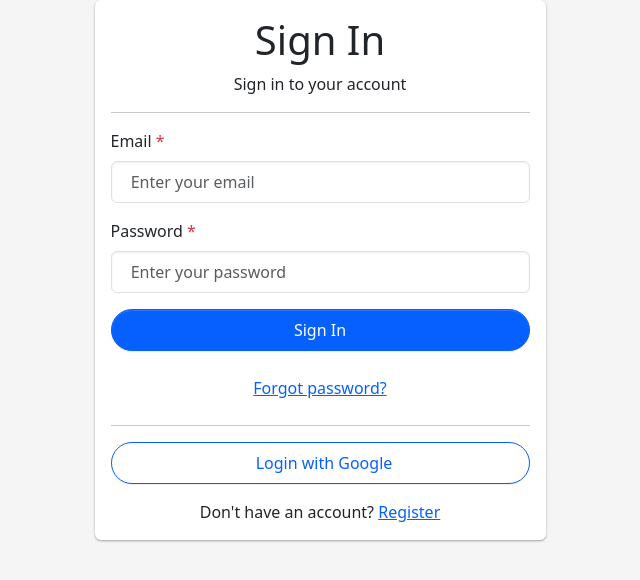
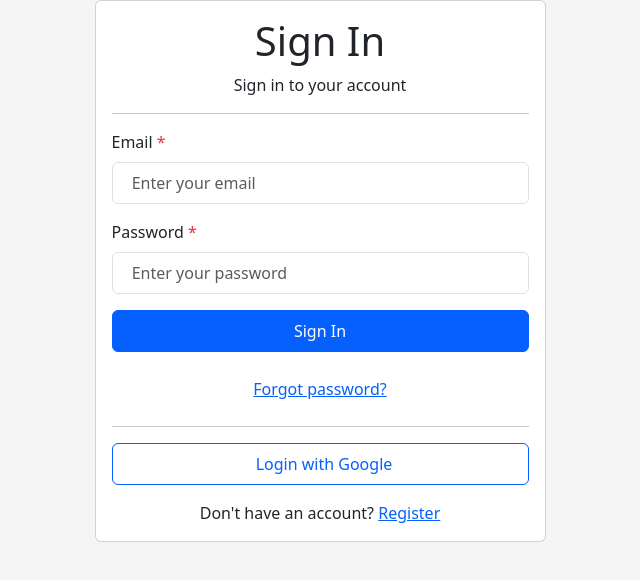
Before and after one commit to shakhrillo/m_main, a React (Vite) app in the folder codecanyon/gmr_scrap/demo/client/: page /auth/login in a window 1280 px wide. Shown: the top 580 px of the page, without its empty margins (320-960 px from the left). Built offline with nearby package versions, Linux system fonts and the light colour scheme; no server answers.

Commit message:
Comment out unused SCSS variables and styles for future reference

```diff
--- a/codecanyon/gmr_scrap/demo/client/src/index.scss
+++ b/codecanyon/gmr_scrap/demo/client/src/index.scss
@@ -1,7 +1,7 @@
 $primary: #0560fd;
 $secondary: #111727;
 
-$enable-shadows: true;
+// $enable-shadows: true;
 // $border-radius: 20px;
 $input-btn-padding-y: 0.5rem;
 $input-btn-padding-x: 1.2rem;
@@ -37,9 +37,9 @@ $input-btn-padding-x: 1.2rem;
 // $btn-link-focus-shadow-rgb:   to-rgb(mix(color-contrast($link-color), $link-color, 15%));
 
 // // Allows for customizing button radius independently from global border radius
-$btn-border-radius: 24px;
-$btn-border-radius-sm: 20px;
-$btn-border-radius-lg: 32px;
+// $btn-border-radius: 24px;
+// $btn-border-radius-sm: 20px;
+// $btn-border-radius-lg: 32px;
 // $btn-border-radius:           var(--#{$prefix}border-radius);
 // $btn-border-radius-sm:        var(--#{$prefix}border-radius-sm);
 // $btn-border-radius-lg:        var(--#{$prefix}border-radius-lg);
@@ -60,12 +60,12 @@ $btn-border-radius-lg: 32px;
 // $card-title-spacer-y:               $spacer * .5;
 // $card-title-color:                  null;
 // $card-subtitle-color:               null;
-$card-border-width: 0;
+// $card-border-width: 0;
 // $card-border-color:                 var(--#{$prefix}border-color-translucent);
-$card-border-radius: 6px;
-$card-box-shadow:
-  0 1px 3px rgba(0, 0, 0, 0.12),
-  0 1px 2px rgba(0, 0, 0, 0.24);
+// $card-border-radius: 6px;
+// $card-box-shadow:
+//   0 1px 3px rgba(0, 0, 0, 0.12),
+//   0 1px 2px rgba(0, 0, 0, 0.24);
 // $card-inner-border-radius:          subtract($card-border-radius, $card-border-width);
 // $card-cap-padding-y:                $card-spacer-y * .5;
 // $card-cap-padding-x:                $card-spacer-x;
--- a/codecanyon/gmr_scrap/demo/client/src/styles/index.scss
+++ b/codecanyon/gmr_scrap/demo/client/src/styles/index.scss
@@ -42,7 +42,7 @@
 .scrap-form,
 .scrap-info {
   position: relative;
-  height: calc(100vh - 64px - 3rem);
+  // height: calc(100vh - 64px - 3rem);
 }
 
 .place-info {
```
